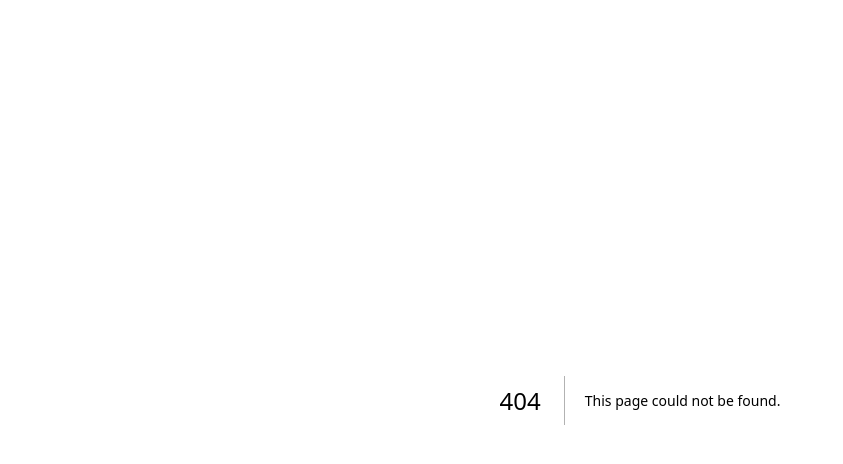
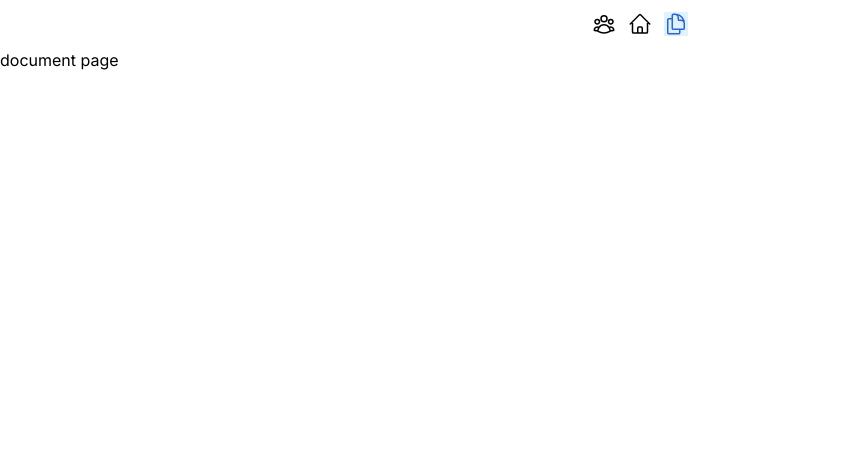
Before and after one commit to hlinh171038/trello-clone-again-, a Next.js app: page /document in a window 1280 px wide. Before the commit this address had no page. Shown: the top 464 px of the page, without its empty margins (0-843 px from the left). Built offline with nearby package versions, Linux system fonts and the light colour scheme; a web font is replaced by a local one.

Commit message:
2.2 nav link + clsx

```diff
--- /dev/null
+++ b/app/document/page.tsx
@@ -0,0 +1,7 @@
+const document = () =>{
+    return (
+        <div>document page</div>
+    )
+}
+
+export default document
--- /dev/null
+++ b/app/home/page.tsx
@@ -0,0 +1,7 @@
+const home = () =>{
+    return (
+        <div>home page</div>
+    )
+}
+
+export default home
--- a/app/layout.tsx
+++ b/app/layout.tsx
@@ -2,6 +2,7 @@ import type { Metadata } from 'next'
 import { Inter } from 'next/font/google'
 import './globals.css'
 import { inter } from './ui/fonts'
+import NavLink from './ui/dashboard/nav-links'
 
 
 export const metadata: Metadata = {
@@ -16,7 +17,10 @@ export default function RootLayout({
 }) {
   return (
     <html lang="en">
-      <body className={`${inter.className} antialiased`}>{children}</body>
+      <body className={`${inter.className} antialiased`}>
+        <NavLink />
+        {children}
+      </body>
     </html>
   )
 }
--- a/app/page.tsx
+++ b/app/page.tsx
@@ -4,7 +4,7 @@ import { lusitana } from "./ui/fonts"
 const Home = () =>{
   return (
     <div>
-      <NavLink />
+
       <p className={`${lusitana.className} text-xl text-gray-800 md:text-3xl`}>Taskify here for free task</p>
     </div>
   )
--- a/app/ui/dashboard/nav-links.tsx
+++ b/app/ui/dashboard/nav-links.tsx
@@ -1,9 +1,13 @@
+"use client"
+
 import {
     UserGroupIcon,
     HomeIcon,
     DocumentDuplicateIcon,
   } from '@heroicons/react/24/outline';
 import Link from 'next/link';
+import { usePathname } from 'next/navigation';
+import clsx from 'clsx';
 
 const links = [
     {
@@ -27,6 +31,7 @@ const links = [
 ]
 
 const NavLink = () =>{
+    const currentPath = usePathname()
     return (
         <div className='flex justify-center space-x-3 my-3 items-center  transition-all'>
             {links && links.map((item)=>{
@@ -34,7 +39,13 @@ const NavLink = () =>{
                 return <Link
                             key={item.name}
                             href={item.href}
-                            className='hover:text-neutral-200 cursor-pointer'
+                            className={clsx(
+                                'hover:text-neutral-200 cursor-pointer',
+                                {
+                                    'bg-sky-100 text-blue-600':currentPath === item.href
+                                }
+
+                            )}
                         >
                             <LinkIcon className='w-6 h-6' />
                         </Link>
--- /dev/null
+++ b/app/user/page.tsx
@@ -0,0 +1,7 @@
+const user = () =>{
+    return (
+        <div>user page</div>
+    )
+}
+
+export default user
--- a/package.json
+++ b/package.json
@@ -10,6 +10,7 @@
   },
   "dependencies": {
     "@heroicons/react": "^2.1.1",
+    "clsx": "^2.0.0",
     "next": "14.0.4",
     "react": "^18",
     "react-dom": "^18"
```
Also changed, not shown: 2 other files (tests, documents, lock files or other folders).
